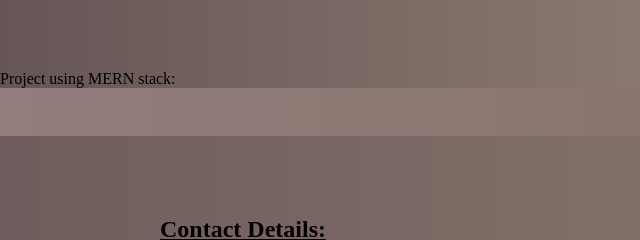
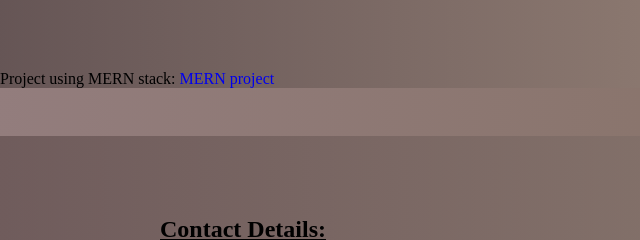
Before and after one commit to Rishikajswl/My-Portfolio, a plain HTML site: page index.html in a window 1280 px wide. Shown: the part 2325-2565 px from the top of the page, 0-640 px from the left. Drawn offline with Linux system fonts and the light colour scheme.

Commit message:
Update index.html

```diff
--- a/index.html
+++ b/index.html
@@ -90,7 +90,7 @@
           <p>I have created small projects like this using C++ also ... </p>
         </div>
       </div>
-          <P>Project using MERN stack: <a href="https://www.loom.com/share/39e7d53d5de3457a9e4b46690387fc57?sid=68cdb95d-ad4b-42e2-b303-3b45fce73f95"></a></P>
+          <P>Project using MERN stack: <a href="https://www.loom.com/share/39e7d53d5de3457a9e4b46690387fc57?sid=68cdb95d-ad4b-42e2-b303-3b45fce73f95">MERN project</a></P>
     </section>
     <section id="contact">
       <h2>Contact Details:</h2>
```
